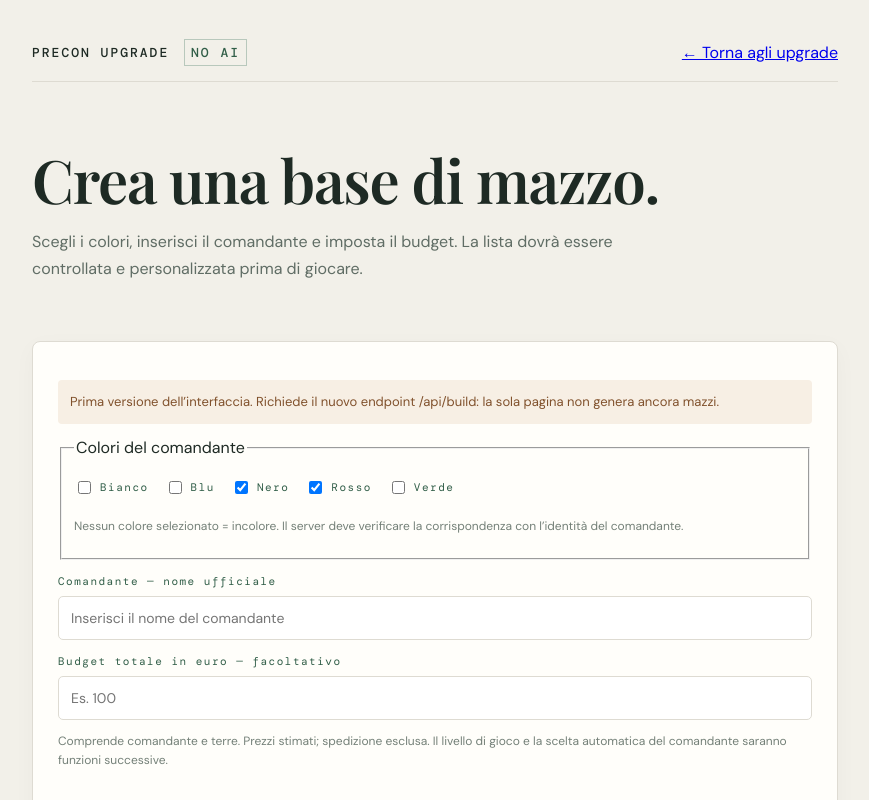
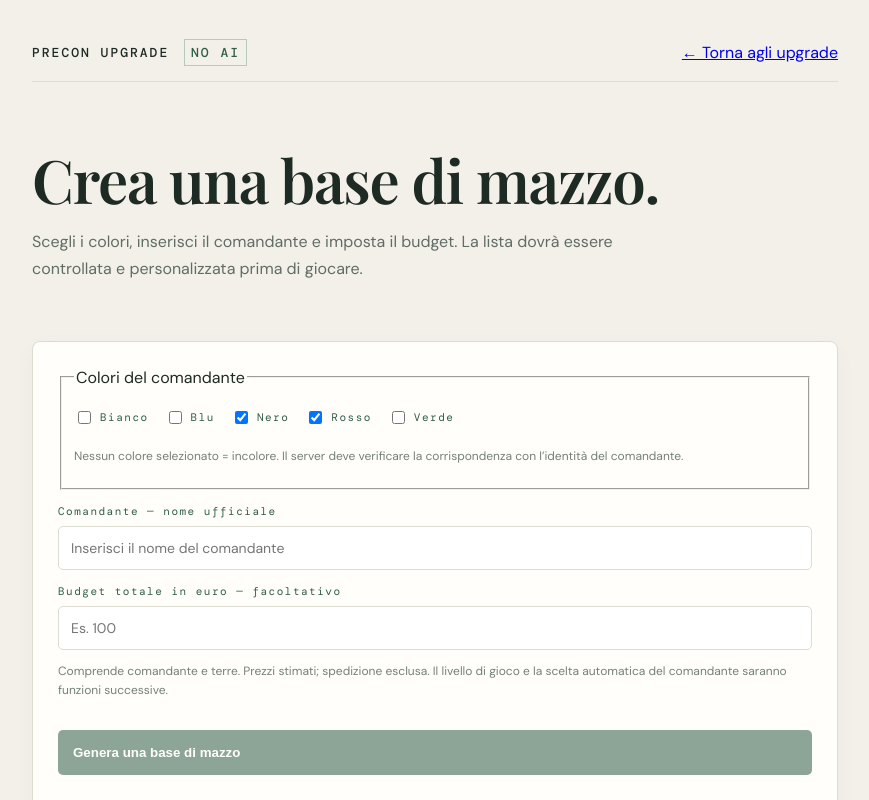
Before and after one commit to lucky24123/precon-upgrade, a Next.js app: page /crea-mazzo in a window 1280 px wide. Shown: the top 800 px of the page, without its empty margins (205-1074 px from the left). Built offline with nearby package versions, Linux system fonts and the light colour scheme; a web font is replaced by a local one.

Commit message:
Remove first-version notice from deck builder

```diff
--- a/app/crea-mazzo/page.tsx
+++ b/app/crea-mazzo/page.tsx
@@ -66,7 +66,6 @@ export default function CreateDeck() {
     <header><div className="brand">PRECON UPGRADE <span>NO AI</span></div><Link href="/">← Torna agli upgrade</Link></header>
     <section className="hero"><h1>Crea una base di mazzo.</h1><p>Scegli i colori, inserisci il comandante e imposta il budget. La lista dovrà essere controllata e personalizzata prima di giocare.</p></section>
     <section className="panel">
-      <p className="notice">Prima versione dell’interfaccia. Richiede il nuovo endpoint /api/build: la sola pagina non genera ancora mazzi.</p>
       <form onSubmit={generate}>
         <fieldset disabled={busy}><legend>Colori del comandante</legend><div style={{ display: "flex", flexWrap: "wrap", gap: 16 }}>{colors.map(c => <label key={c.code} style={{ display: "flex", alignItems: "center", gap: 6 }}><input type="checkbox" checked={selected.includes(c.code)} onChange={() => toggle(c.code)} style={{ width: "auto" }} />{c.name}</label>)}</div><p className="fine">Nessun colore selezionato = incolore. Il server deve verificare la corrispondenza con l’identità del comandante.</p></fieldset>
         <label htmlFor="commander">Comandante — nome ufficiale</label><input id="commander" required value={commander} disabled={busy} onChange={e => { setCommander(e.target.value); setResult(null); }} placeholder="Inserisci il nome del comandante" />
```
